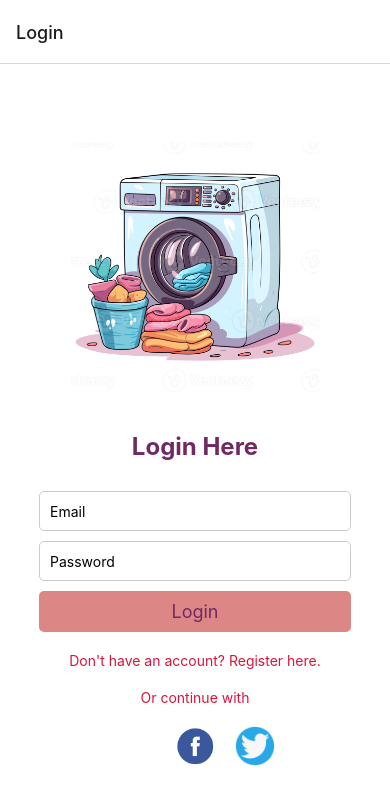
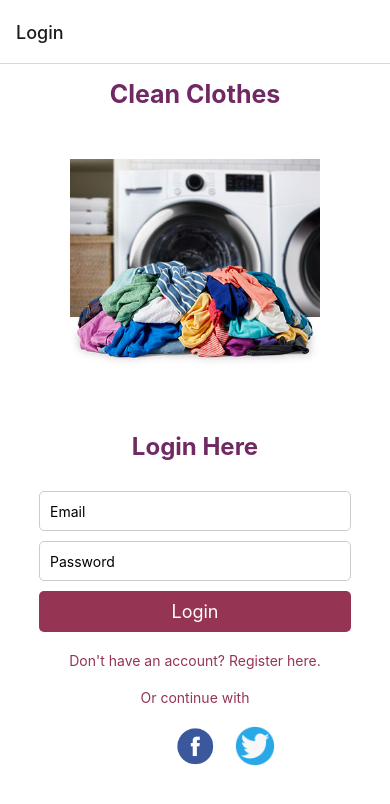
Before and after one commit to ArfahAli/Clean-Clothes-LaundaryApp, a React Native app: screen /ProfileScreen in a window 390 px wide. Shown: the top 804 px of the page. Built offline with nearby package versions, Linux system fonts and the light colour scheme; no server answers.

Commit message:
synced styles of UIS

```diff
--- a/src/screens/LoginScreen.js
+++ b/src/screens/LoginScreen.js
@@ -31,7 +31,9 @@
 
   return (
     <View style={styles.container}>
-      <Image source={require('../../assets/welcome-img.jpg')} style={styles.logo} />
+            <Text style={styles.appName}>Clean Clothes</Text>
+
+      <Image source={require('../../assets/display.png')} style={styles.logo} />
 
       <Text style={styles.companyName}>Login Here</Text>
 
@@ -87,6 +89,16 @@
     alignItems: 'center',
     backgroundColor: '#ffffff',
   },
+  appName: {
+    fontSize: 25,
+    fontWeight: 'bold',
+    color: '#702963',
+    position: 'absolute',
+    zIndex: 1,
+    top: 15, // Adjust as needed
+    textAlign: 'center',
+    width: '100%',
+  },
   logo: {
     width: 250,
     height: 250,
@@ -103,14 +115,14 @@
     paddingLeft: 10
   },
   loginButton: {
-    backgroundColor: '#DC8686',
+    backgroundColor: '#953553',
     padding: 10,
     borderRadius: 5,
     width: '80%',
     alignItems: 'center',
   },
   loginButtonText: {
-    color: '#702963',
+    color: 'white',
     fontSize: 18,
   },
    companyName: {
@@ -122,7 +134,7 @@
   },
   switchText: {
     marginTop: 20,
-    color: '#DC143C',
+    color: '#953553',
   },
   socialButtonsContainer: {
     flexDirection: 'row',
--- a/src/screens/ProfileScreen.js
+++ b/src/screens/ProfileScreen.js
@@ -1,6 +1,5 @@
 import React, { useState, useEffect } from "react";
 import { View, Text, StyleSheet, FlatList } from "react-native";
-
 import useFirestore from '../hooks/useFirestore';
 import { Button } from 'react-native-elements';
 import useAuth from "../hooks/useAuth";
@@ -59,6 +58,7 @@
   );
 
   return (
+
     <View style={styles.container}>
       <Text style={styles.title}>User Profile</Text>
       {currentUser && (
@@ -73,7 +73,13 @@
         keyExtractor={(item) => item.id}
         renderItem={renderItem}
       /> */}
-
+      <Text style={styles.sectionTitle}>
+        {viewMode === 'pickups' ? 'Previous Pickups' : 'Your Feedbacks'}
+      </Text>
+ <View style={styles.toggleLabels}>
+        <Text style={styles.toggleLabel}>Pickups</Text>
+        <Text style={styles.toggleLabel}>Feedback</Text>
+      </View>
 <View style={styles.toggleButtons}>
   <Button
     title="Pickups"
@@ -104,20 +110,38 @@
           renderItem={renderFeedbackItem}
         />
       )}
-      <View style={{ alignItems: 'center', marginTop: 20 }}>
-          <Button
-            title='Logout'
-            onPress={() => {
-              signOutUser();
-            }}
-          />
-        </View>
+  {/* ... Other components ... */}
+
+  <View style={styles.logoutButton}>
+    <Button
+      title='Logout'
+      onPress={signOutUser}
+      buttonStyle={styles.logoutButton}
+      titleStyle={styles.logoutButtonText}
+    />
+  </View>
     </View>
   );
 };
 
 const styles = StyleSheet.create({
-
+  sectionTitle: {
+    fontSize: 22,
+    fontWeight: "bold",
+    color: "#333",
+    marginBottom: 10,
+    textAlign: "center",
+  },
+  toggleLabels: {
+    flexDirection: 'row',
+    justifyContent: 'center',
+  },
+  toggleLabel: {
+    flex: 1,
+    textAlign: 'center',
+    fontSize: 16,
+    color: '#666',
+  },
   feedbackItem: {
     backgroundColor: "#fff",
     borderRadius: 10,
@@ -231,5 +255,24 @@
     fontWeight: 'bold',
     color: "#333",
   },
+  logoutButton: {
+    marginTop: 20,
+    width: '90%',
+    alignSelf: 'center',
+    backgroundColor: '#953553', // Color matched with toggle buttons
+    padding: 5,
+    borderRadius: 20,
+    shadowColor: "#ccc",
+    shadowOffset: { width: 0, height: 2 },
+    shadowOpacity: 0.5,
+    shadowRadius: 3.84,
+    elevation: 5,
+  },
+  logoutButtonText: {
+    color: 'white',
+    fontSize: 18,
+    fontWeight: 'bold',
+  },
+
 });
 export default UserProfileScreen;
--- a/src/screens/RegisterScreen.js
+++ b/src/screens/RegisterScreen.js
@@ -57,7 +57,9 @@
 
   return (
     <View style={styles.container}>
-      <Image source={require('../../assets/welcome-img.jpg')} style={styles.logo} />
+                  <Text style={styles.appName}>Clean Clothes</Text>
+
+      <Image source={require('../../assets/display.png')} style={styles.logo} />
       <Text style={styles.companyName}>Create Account</Text>
 
       {errors.general && <Text style={styles.errorText}>{errors.general}</Text>}
@@ -92,9 +94,10 @@
       {errors.password && <Text style={styles.errorText}>{errors.password}</Text>}
 
       {/* Register Button */}
+
         <TouchableOpacity style={styles.signupButton} onPress={handleRegister}>
         {loading ? (
-            <ActivityIndicator color='white' />
+          <ActivityIndicator size="small" color="#fff" />
         ) : (
           <Text style={styles.signupButtonText}>Register</Text>
         )}
@@ -128,6 +131,16 @@
     alignItems: 'center',
     backgroundColor: '#ffffff',
   },
+  appName: {
+    fontSize: 25,
+    fontWeight: 'bold',
+    color: '#702963',
+    position: 'absolute',
+    zIndex: 1,
+    top: 15, // Adjust as needed
+    textAlign: 'center',
+    width: '100%',
+  },
   logo: {
    width: 250,
     height: 250,
@@ -144,19 +157,19 @@
     paddingLeft: 10,
   },
   registerButton: {
-    backgroundColor: '#DC8686',
+    backgroundColor: '#953553',
     padding: 10,
     borderRadius: 5,
     width: '80%',
     alignItems: 'center',
   },
   registerButtonText: {
-    color: '#702963',
+    color: 'white',
     fontSize: 18,
   },
   switchText: {
     marginTop: 20,
-    color: '#722F37',
+    color: '#953553',
   },
    companyName: {
     fontSize: 24,
```
Also changed, not shown: assets/display.png (added), assets/dp.avif (added). Lines whose indentation alone changed are shown as unchanged.
